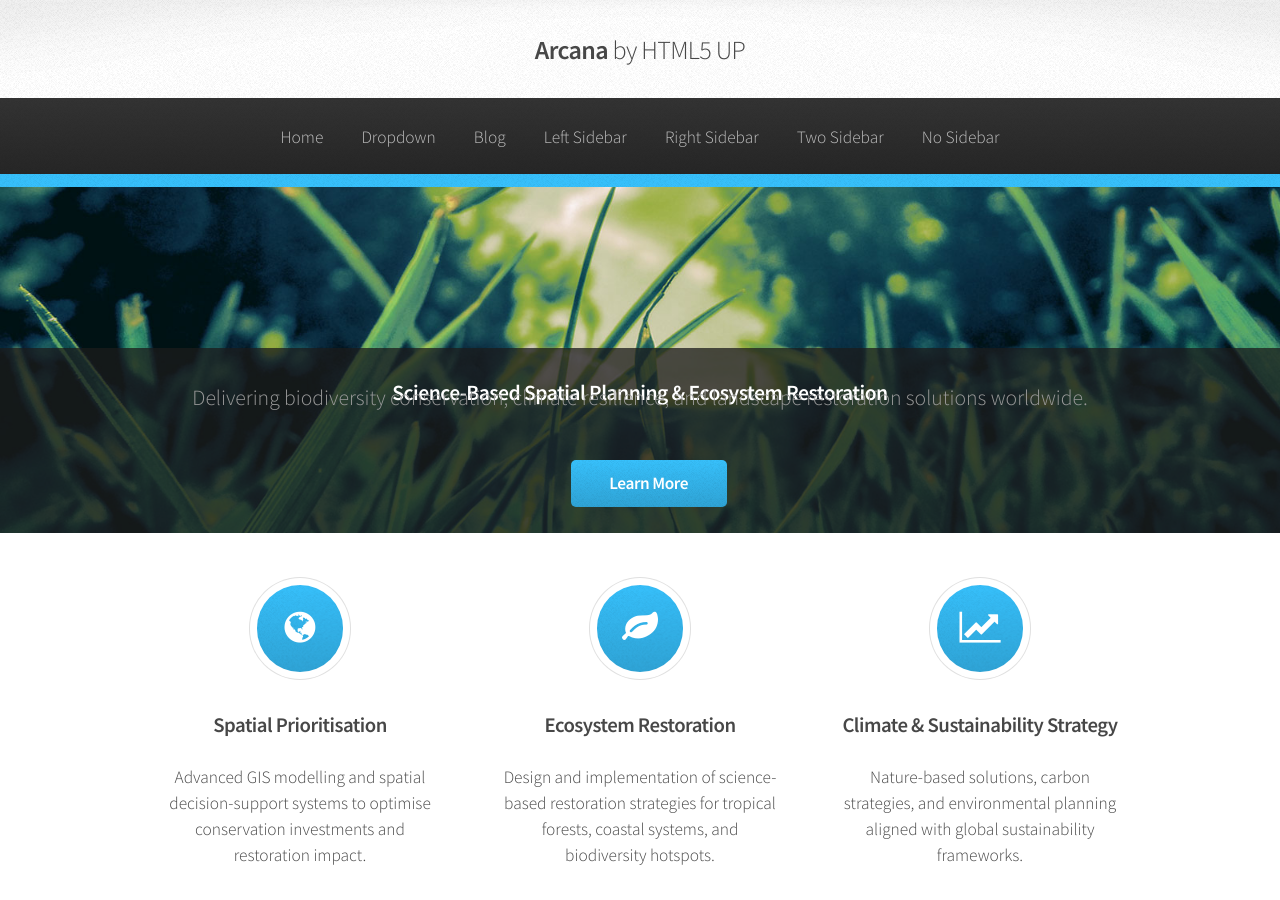
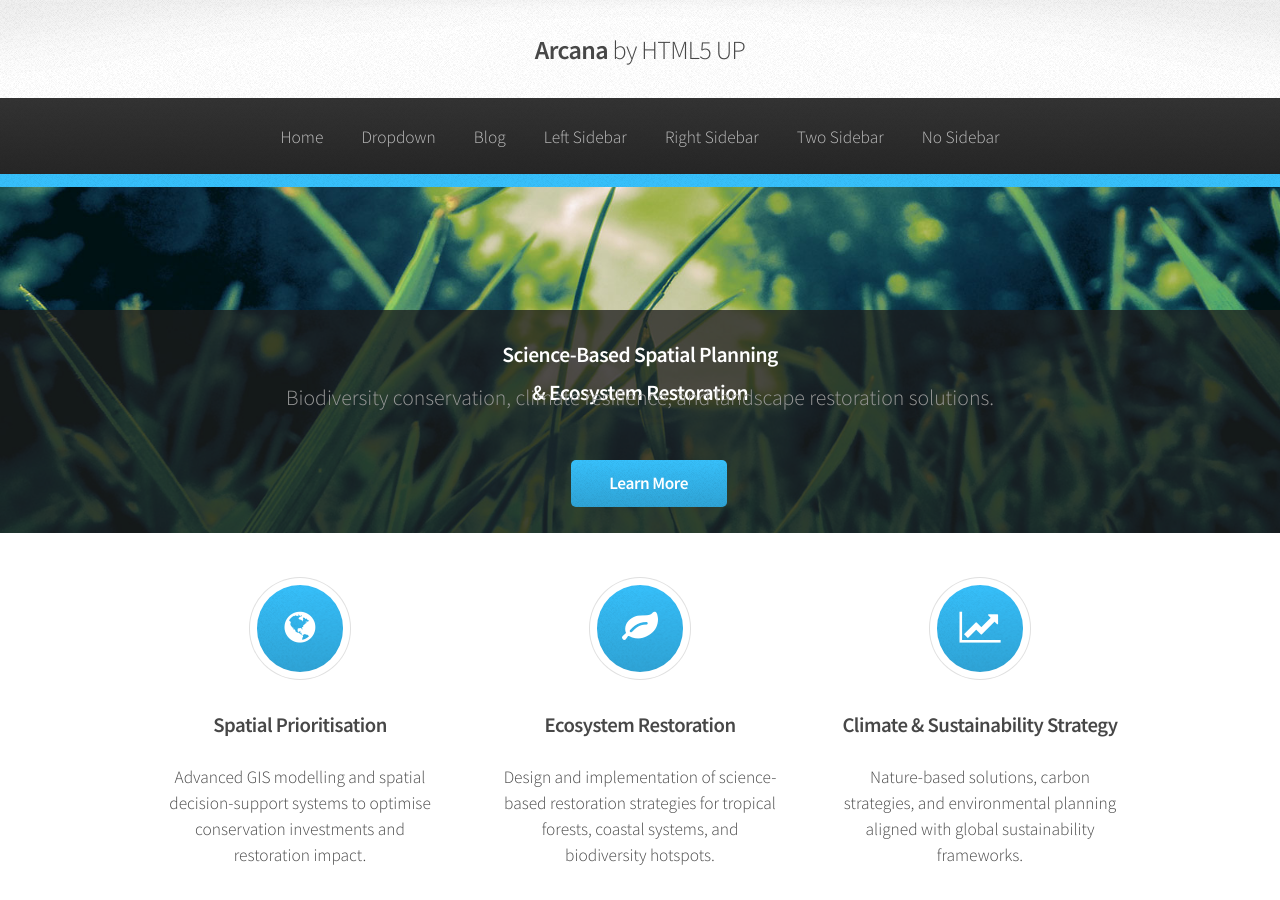
Before and after one commit to correaeco/correaeco.github.io, a Jekyll site: the page built from index.html, in a window 1280 px wide and 900 px high. Built offline with Jekyll 4.4.1, drawn with Linux system fonts in a browser that asks for light colours.

Commit message:
Update index.html

```diff
--- a/index.html
+++ b/index.html
@@ -6,8 +6,14 @@ layout: default
 <!-- Banner -->
 <section id="banner">
 	<header>
-		<h2>Science-Based Spatial Planning & Ecosystem Restoration</h2>
-		<p>Delivering biodiversity conservation, climate resilience, and landscape restoration solutions worldwide.</p>
+		<h2>
+			Science-Based Spatial Planning<br />
+			& Ecosystem Restoration
+		</h2>
+		<p>
+			Biodiversity conservation, climate resilience,
+			and landscape restoration solutions.
+		</p>
 		<a href="/about/" class="button">Learn More</a>
 	</header>
 </section>
```
